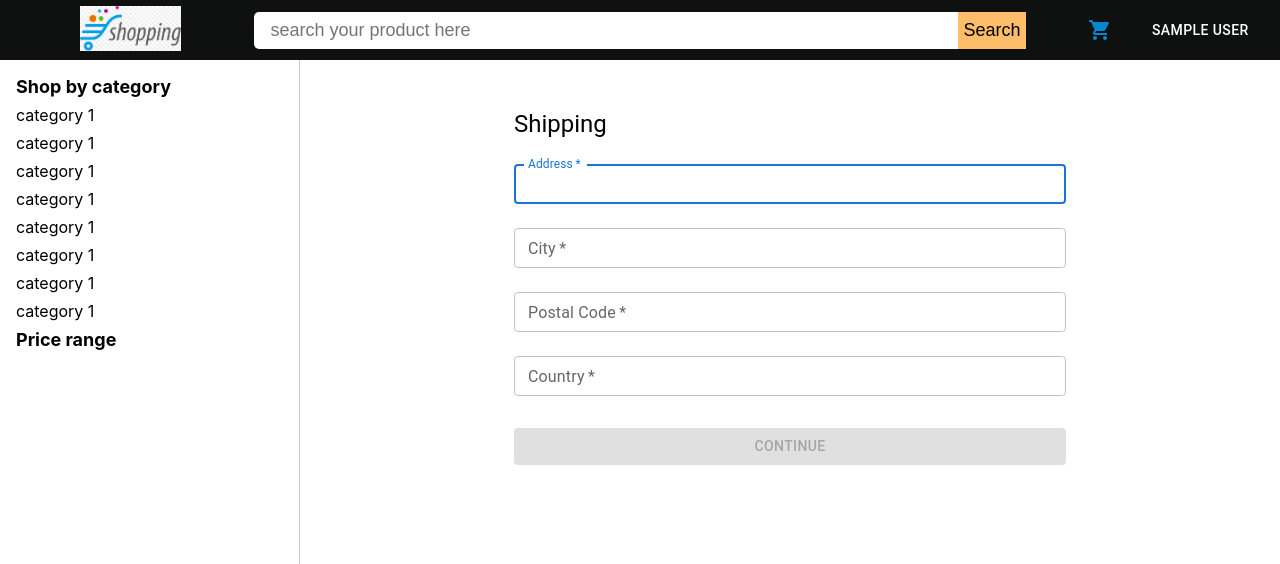
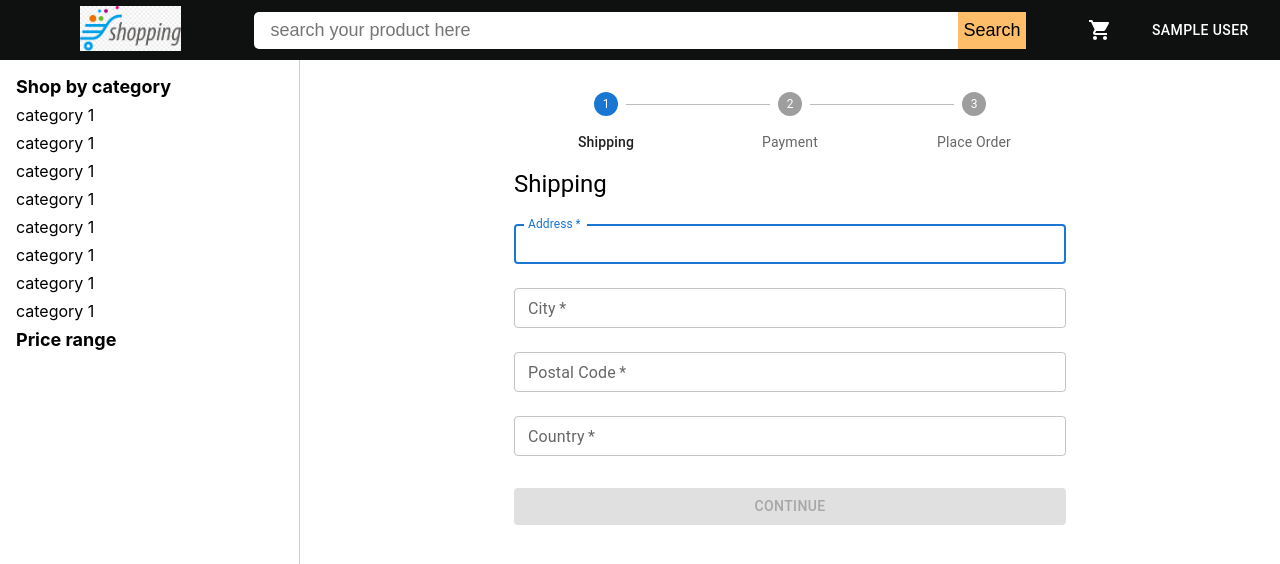
Before and after one commit to praveen7101994/Ecommerce-MERN, a React (Create React App) app in the folder frontend/: page /shipping in a window 1280 px wide. Shown: the top 564 px of the page. Built offline with nearby package versions, Linux system fonts and the light colour scheme; sample sign-in values are in the browser's storage.

Commit message:
changing cart icon color in header component.

```diff
--- a/frontend/src/components/Header/header.jsx
+++ b/frontend/src/components/Header/header.jsx
@@ -42,7 +42,7 @@ const Header = () => {
             badgeContent={cartItems.reduce((acc, item) => acc + item.qty, 0)}
             color="primary"
           >
-            <ShoppingCartIcon color="info" />
+            <ShoppingCartIcon sx={{ color: "white" }} />
           </Badge>
         </IconButton>
         {/* <img src={UserLogo} className="shop-logo" /> */}
--- a/frontend/src/index.js
+++ b/frontend/src/index.js
@@ -20,6 +20,7 @@ import RegisterScreen from "./pages/RegisterScreen/RegisterScreen";
 import ShippingScreen from "./pages/ShippingScreen/ShippingScreen";
 import ProtectedRoute from "./components/ProtectedRoute/ProtectedRoute";
 import PaymentScreen from "./pages/PaymentScreen/PaymentScreen";
+import PlaceOrderScreen from "./pages/PlaceOrderScreen/PlaceOrderScreen";
 
 const router = createBrowserRouter(
   createRoutesFromElements(
@@ -34,6 +35,7 @@ const router = createBrowserRouter(
       <Route path="" element={<ProtectedRoute />}>
         <Route path="/shipping" element={<ShippingScreen />} />
         <Route path="/Payment" element={<PaymentScreen />} />
+        <Route path="/placeorder" element={<PlaceOrderScreen />} />
       </Route>
     </Route>
   )
--- a/frontend/src/pages/PaymentScreen/PaymentScreen.jsx
+++ b/frontend/src/pages/PaymentScreen/PaymentScreen.jsx
@@ -14,6 +14,7 @@ import {
 import { useDispatch, useSelector } from "react-redux";
 import { useNavigate } from "react-router-dom";
 import { savePaymentMethod } from "../../slices/cartSlice";
+import OrderSteper from "../../components/OrderSteper/OrderSteper";
 
 const PaymentScreen = () => {
   const [paymentMethod, setPaymentMethod] = useState("PayPal");
@@ -42,11 +43,12 @@ const PaymentScreen = () => {
     <Container maxWidth="sm">
       <Box
         sx={{
-          mt: 6,
+          mt: 4,
         }}
       >
+        <OrderSteper activeStep={1} />
         <Typography component="h1" variant="h5">
-          Shipping
+          Payment
         </Typography>
         <Box sx={{ mt: 1 }}>
           <FormControl>
--- a/frontend/src/pages/ShippingScreen/ShippingScreen.jsx
+++ b/frontend/src/pages/ShippingScreen/ShippingScreen.jsx
@@ -1,15 +1,8 @@
 import React, { useState } from "react";
 import { useDispatch, useSelector } from "react-redux";
 import { useNavigate } from "react-router-dom";
-import {
-  Container,
-  Box,
-  Typography,
-  TextField,
-  Button,
-  Link,
-} from "@mui/material";
-
+import { Container, Box, Typography, TextField, Button } from "@mui/material";
+import OrderSteper from "./../../components/OrderSteper/OrderSteper";
 import FormContainer from "../../components/Header/FormContainer";
 import { saveShippingAddress } from "../../slices/cartSlice";
 
@@ -36,9 +29,10 @@ const ShippingScreen = () => {
       <Container maxWidth="sm">
         <Box
           sx={{
-            mt: 6,
+            mt: 4,
           }}
         >
+          <OrderSteper activeStep={0} />
           <Typography component="h1" variant="h5">
             Shipping
           </Typography>
--- a/frontend/src/slices/cartSlice.js
+++ b/frontend/src/slices/cartSlice.js
@@ -3,7 +3,7 @@ import { updateCart } from "../utils/cartUtils";
 
 const initialState = localStorage.getItem("cart")
   ? JSON.parse(localStorage.getItem("cart"))
-  : { cartItems: [], shippingAddress: {}, paymentMothod: "PayPal" };
+  : { cartItems: [], shippingAddress: {}, paymentMethod: "PayPal" };
 
 const cartSlice = createSlice({
   name: "cart",
@@ -33,7 +33,7 @@ const cartSlice = createSlice({
       return updateCart(state);
     },
     savePaymentMethod: (state, action) => {
-      state.paymentMothod = action.payload;
+      state.paymentMethod = action.payload;
       return updateCart(state);
     },
     clearCartItem: (state, action) => {
```
